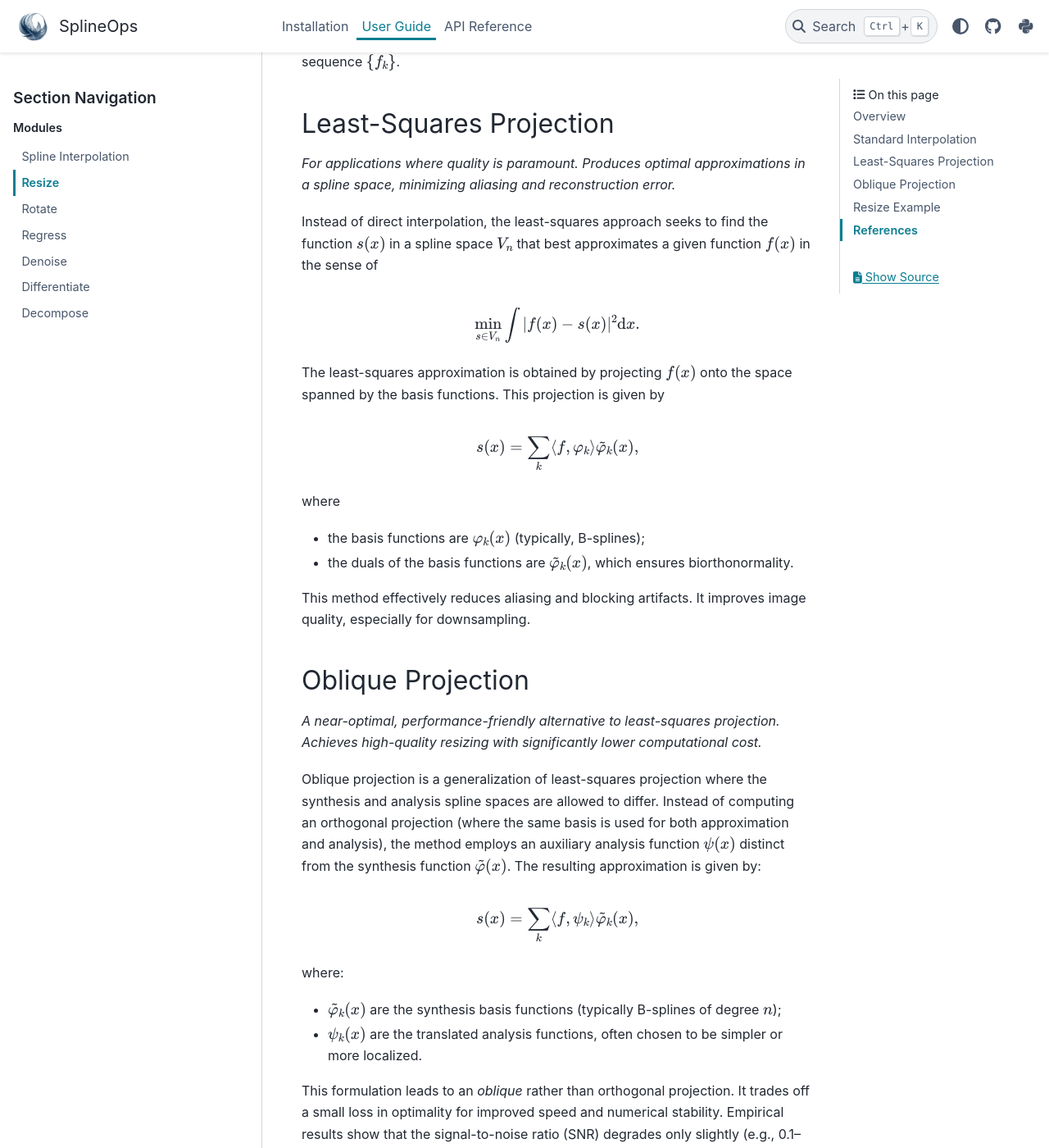
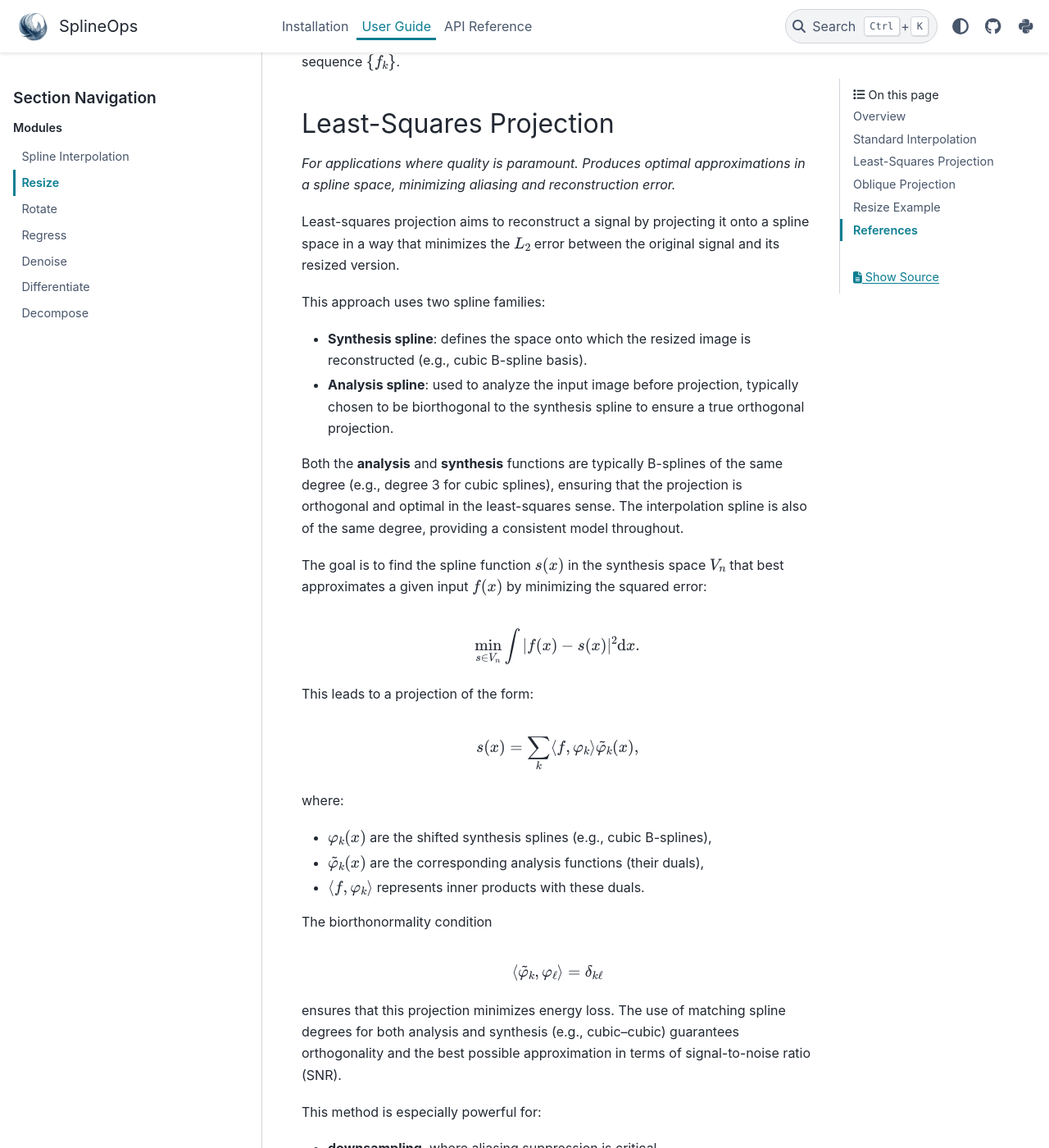
Before and after one commit to splineops/splineops, a Sphinx documentation site: the page built from docs/user-guide/02_resize.rst, in a window 1280 px wide and 1400 px high, scrolled down 1422 px. Shown: the whole window at 82% size. Built offline with Sphinx 7.4.7 and the PyData theme 0.15.4, drawn with Linux system fonts in a browser that asks for light colours; pages that are not in the unit, such as notebooks, are missing from menus; some of the changed text lies outside the part shown.

Commit message:
Update resize docs

```diff
--- a/docs/user-guide/02_resize.rst
+++ b/docs/user-guide/02_resize.rst
@@ -49,25 +49,52 @@ Least-Squares Projection
 
 *For applications where quality is paramount. Produces optimal approximations in a spline space, minimizing aliasing and reconstruction error.*
 
-Instead of direct interpolation, the least-squares approach seeks to find the function :math:`s(x)` in a spline space :math:`V_n` that best approximates a
-given function :math:`f(x)` in the sense of
+Least-squares projection aims to reconstruct a signal by projecting it onto a spline space in a way that minimizes the :math:`L_2`
+error between the original signal and its resized version.
+
+This approach uses two spline families:
+
+- **Synthesis spline**: defines the space onto which the resized image is reconstructed (e.g., cubic B-spline basis).
+- **Analysis spline**: used to analyze the input image before projection, typically chosen to be biorthogonal to the synthesis spline to ensure a true orthogonal projection.
+
+Both the **analysis** and **synthesis** functions are typically B-splines of the same degree (e.g., degree 3 for cubic splines),
+ensuring that the projection is orthogonal and optimal in the least-squares sense. The interpolation spline is also of the same degree, providing a consistent model throughout.
+
+The goal is to find the spline function :math:`s(x)` in the synthesis space :math:`V_n` that best approximates a given input :math:`f(x)` by minimizing the squared error:
 
 .. math::
 
     \min_{s \in V_n} \int |f(x) - s(x)|^2 \mathrm{d}x.
 
-The least-squares approximation is obtained by projecting :math:`f(x)` onto the space spanned by the basis functions. This projection is given by
+This leads to a projection of the form:
 
 .. math::
 
     s(x) = \sum_k \langle f, \varphi_k \rangle \tilde{\varphi}_k(x),
 
-where
+where:
 
-- the basis functions are :math:`\varphi_k(x)` (typically, B-splines);
-- the duals of the basis functions are :math:`\tilde{\varphi}_k(x)`, which ensures biorthonormality.
+- :math:`\varphi_k(x)` are the shifted synthesis splines (e.g., cubic B-splines),
+- :math:`\tilde{\varphi}_k(x)` are the corresponding analysis functions (their duals),
+- :math:`\langle f, \varphi_k \rangle` represents inner products with these duals.
 
-This method effectively reduces aliasing and blocking artifacts. It improves image quality, especially for downsampling.
+The biorthonormality condition
+
+.. math::
+
+    \langle \tilde{\varphi}_k, \varphi_\ell \rangle = \delta_{k\ell}
+
+ensures that this projection minimizes energy loss. The use of matching spline degrees for both analysis and synthesis (e.g., cubic–cubic)
+guarantees orthogonality and the best possible approximation in terms of signal-to-noise ratio (SNR).
+
+This method is especially powerful for:
+
+- **downsampling**, where aliasing suppression is critical,
+- **interpolate scientific or medical data**, where signal fidelity matters most,
+- **use in invertible pipelines**, as the projection preserves information structure well.
+
+While least-squares projection is computationally more intensive and designed for float64 precision, it offers the gold standard in quality
+among the available resizing methods in `splineops`.
 
 Oblique Projection
 ------------------
```
